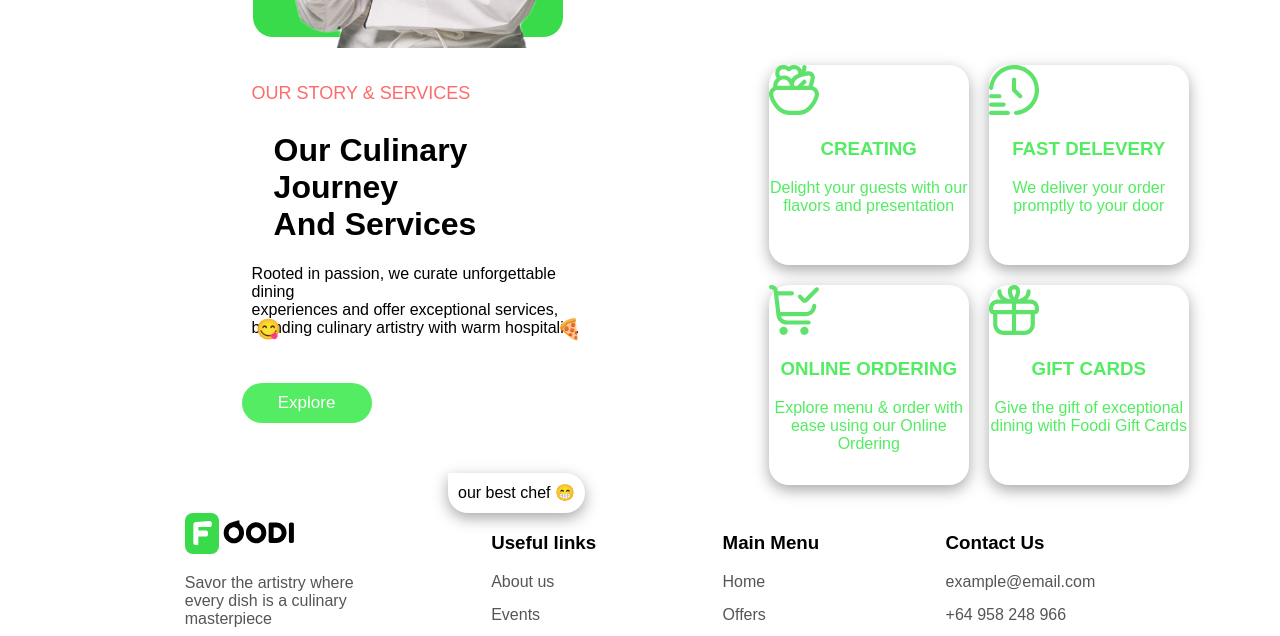
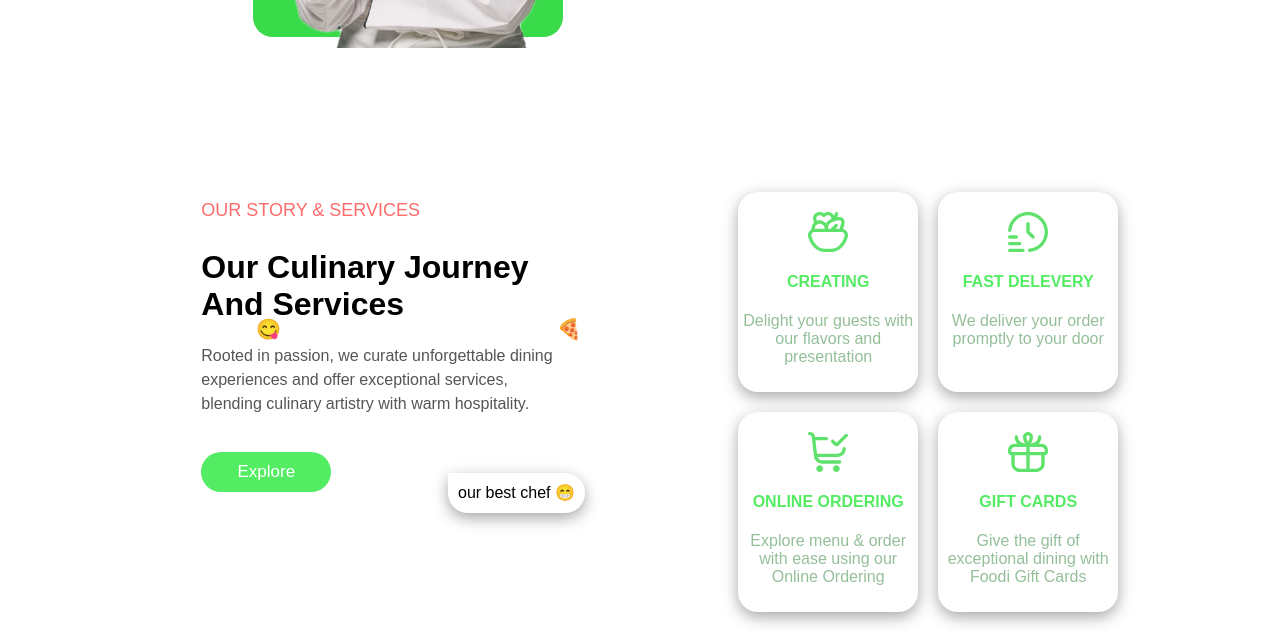
Before and after one commit to Fatma-jamal/foodi, a plain HTML site: page index.html in a window 1280 px wide. Shown: the part 2023-2659 px from the top of the page. Drawn offline with Linux system fonts and the light colour scheme.

Commit message:
edit section five

```diff
--- a/assets/css/style.css
+++ b/assets/css/style.css
@@ -11,6 +11,7 @@
     --lightWhite:#c1f1c6;
     --morelightWhite:#efefef;
     --lightYellow:#ffe8ad;
+    --darkGreen:#94bf99;
     /* --moredarkGray:#888686; */
 }
 *{
@@ -32,7 +33,7 @@
     /* margin-right: 30px; */
 
 }
-a:link.active,.fa-arrow-down{
+a:link.active,.fa-arrow-down,.fa-chevron-down{
     color: var(--greenColor);
 }
 .icons{
@@ -234,11 +235,17 @@ a:link.active,.fa-arrow-down{
 .catagories1,.fav1{
     text-align: center;
 }
-.fav2,.catagories2{
-    margin-left: 19%;
+.fav2,.catagories2,.services-paragraph{
+    margin-left: 11%;
 }
 .services-heading p,.explore{
     margin-left: 11%;
+}
+.services-paragraph{
+    float: left;
+    color: var(--darkGray);
+    margin-top: 0;
+    line-height: 1.5;
 }
 .catagories2{
     float: left;
@@ -427,39 +434,52 @@ a:link.active,.fa-arrow-down{
     left: 20%;
 }
 .services{
-    margin-left: 15%;
+    margin-top: 10%;
+    margin-left: auto;
+    margin-right: auto;
+    justify-content: center;
 }
 .card-services{
-    width: 200px;
+    width: 180px;
     height: 200px;
     box-shadow: rgba(0, 0, 0, 0.35) 0 5px 15px;
     border-radius: 20px;
     margin: 10px;
 }
 .card-services img{
-    width: 50px;
-    height: 50px;
+    width: 40px;
+    height: 40px;
     margin-left: auto;
     margin-right: auto;
     justify-content: center;
+    display: block;
+    padding-top: 20px;
 }
-.card-services h3,.card-services p{
-    color: var(--glowGreenColor);
+.card-services h4,.card-services p{
     text-align: center;
 }
-.card-services h3{
+.card-services p{
+    color: var(--darkGreen);
+}
+.card-services h4{
+    color: var(--glowGreenColor);
     text-transform: uppercase;
+
 }
+
 .all-cards{
-    margin-left: 15%;
+    margin-left: 10%;
     /* padding: 20px; */
 
 }
 .services-heading{
-    width: 400px;
+    width: 450px;
 }
-.services-heading p,.explore,.services-heading .fav2{
-padding: 10px;
+.services-heading .fav2{
+padding-bottom: 10px;
+}
+.explore{
+    padding: 10px;
 }
 footer{
     bottom: 0;
--- a/index.html
+++ b/index.html
@@ -43,10 +43,12 @@
         <div class="links">
             <a href="#" class="active">home</a>
             <a href="#">menu
-                <i class="fa-solid fa-arrow-down"></i>
+                <i class="fa-solid fa-chevron-down"></i>
+                <!-- <i class="fa-solid fa-arrow-down"></i> -->
             </a>
             <a href="#">services
-                <i class="fa-solid fa-arrow-down"></i>
+                <i class="fa-solid fa-chevron-down"></i>
+                <!-- <i class="fa-solid fa-arrow-down"></i> -->
             </a>
             <a href="#">offers</a>
         </div>
@@ -228,13 +230,13 @@
 
     </div>
 
-    <!--Sixth section-->
+    <!--Section five-->
     <br>
     <div class="flex services">
         <div class="services-heading">
             <p class="cus-fav fav2">OUR STORY & SERVICES</p>
             <h1 class="cus-cat catagories2">Our Culinary Journey <br> And Services</h1><br>
-            <p>Rooted in passion, we curate unforgettable dining<br>
+            <p class="services-paragraph">Rooted in passion, we curate unforgettable dining<br>
                 experiences and offer exceptional services,<br>
                 blending culinary artistry with warm hospitality.
             </p>
@@ -245,14 +247,14 @@
             <div class="flex">
                 <div class="card-services">
                     <img src="assets/images/fi-rr-salad.svg">
-                    <h3>creating</h3>
+                    <h4>creating</h4>
                     <p>Delight your guests
                         with our flavors and
                         presentation</p>
                 </div>
                 <div class="card-services">
                     <img src="assets/images/fi-rr-time-fast.svg">
-                    <h3>fast delevery</h3>
+                    <h4>fast delevery</h4>
                     <p>We deliver your order
                         promptly to your door</p>
                 </div>
@@ -260,14 +262,14 @@
             <div class="flex">
                 <div class="card-services">
                     <img src="assets/images/fi-rr-shopping-cart-check.svg">
-                    <h3>online ordering</h3>
+                    <h4>online ordering</h4>
                     <p>Explore menu & order
                         with ease using our
                         Online Ordering</p>
                 </div>
                 <div class="card-services">
                     <img src="assets/images/fi-rr-gift.svg">
-                    <h3>gift cards</h3>
+                    <h4>gift cards</h4>
                     <p>Give the gift of
                         exceptional dining with
                         Foodi Gift Cards</p>
```
